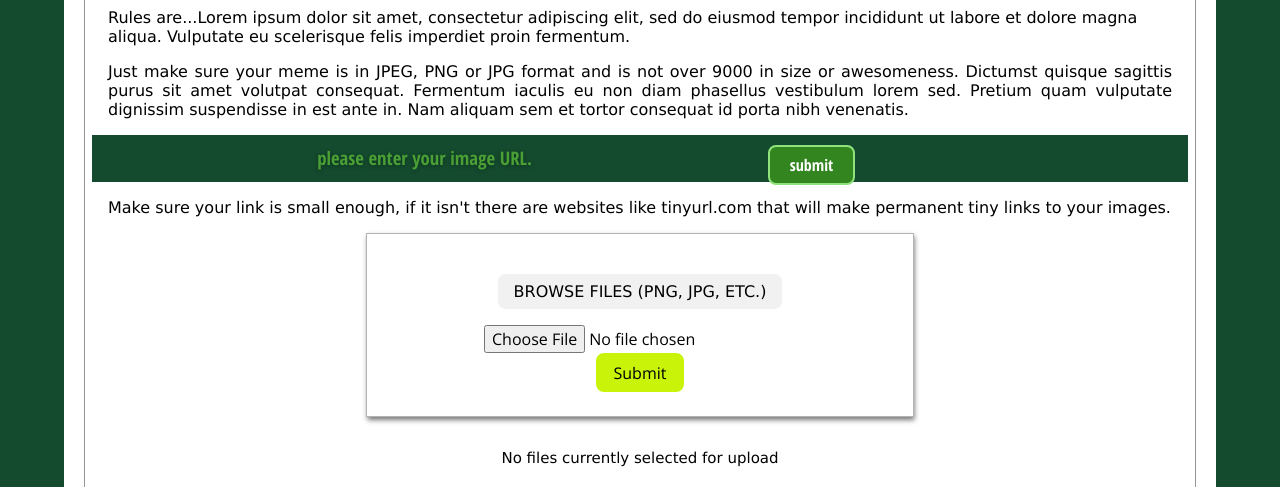
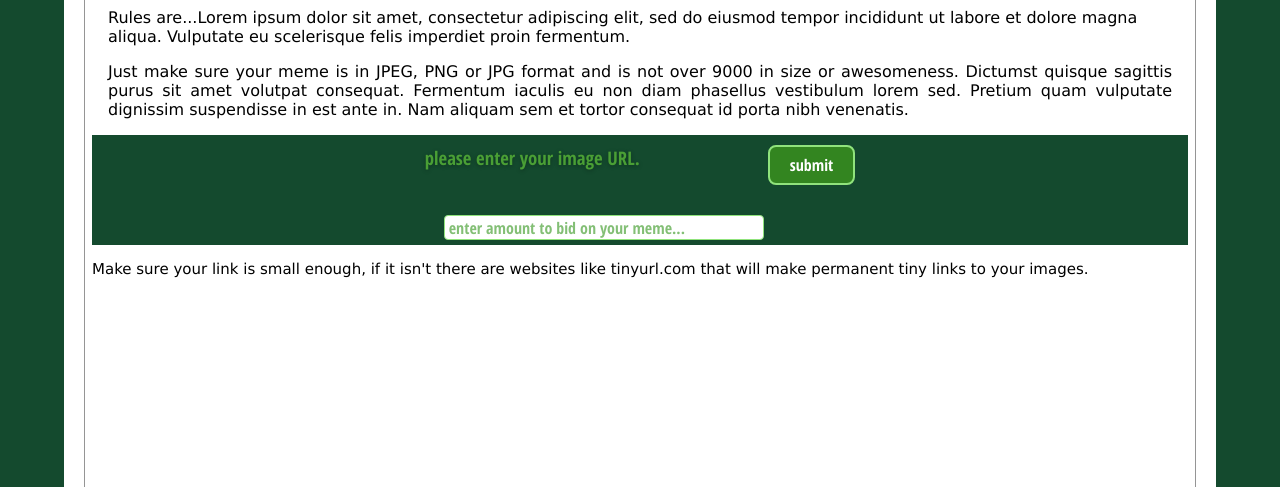
Before and after one commit to nonce-plus-1/ppi-tcr, a plain HTML site: page ui/memeSubmission.html in a window 1280 px wide. Shown: the part 313-800 px from the top of the page. Drawn offline with nearby package versions, Linux system fonts and the light colour scheme.

Commit message:
i fixed the merging stuff
and I added the input field into the submitmeme, and I took out the the old version on the meme

```diff
--- a/ui/css/style.css
+++ b/ui/css/style.css
@@ -2152,13 +2152,13 @@ color of base website
   {
       background: #144A2E;
       padding: 10px;
-      height: 47px;
+      height: 110px;
       font-family: 'Open Sans Condensed', sans-serif;
   }
 
   #imageURLDisplay
 {
-    padding-left: 20%;
+    padding-left: 30%;
     text-align: justify;
     color: #4a9f35;
     margin:auto;
@@ -2169,11 +2169,26 @@ color of base website
 {
     text-align: justify;
     padding-right: 30%;
+    width: 100px;
     color: #0D4400;
     margin:auto;
     font-family: 'Open Sans Condensed', sans-serif;
     border: 2px solid green;
     border-radius: 3px;
+    display: center;
+}
+
+#amountField
+{
+    text-align: justify;
+    padding-right: 30%;
+    width: 75px;
+    color: #0D4400;
+    margin:auto;
+    font-family: 'Open Sans Condensed', sans-serif;
+    border: 2px solid green;
+    border-radius: 3px;
+    display: center;
 }
 
 #urlInput form
@@ -2191,12 +2206,9 @@ color of base website
     padding: 4px;
     height: 25px;
     width: 320px;
-    display: inline-block;
     border: 1px solid #90e37c;
     border-radius: 4px;
-    box-sizing: border-box;
     color: #1B8900;
-    box-shadow: #0D4400;
     font-family: 'Open Sans Condensed', sans-serif;
 }
 
@@ -2237,6 +2249,11 @@ color of base website
     height: 100px;
 }
 
+#bigboy_spacer
+{
+    height: 200px;
+}
+
 #tiny_spacer
 {
     height: 10px;
--- a/ui/memeSubmission.html
+++ b/ui/memeSubmission.html
@@ -44,17 +44,28 @@
         Just make sure your meme is in JPEG, PNG or JPG format and is not over 9000 in size or awesomeness. Dictumst quisque sagittis purus sit amet volutpat consequat. Fermentum iaculis eu non diam phasellus vestibulum lorem sed. Pretium quam vulputate dignissim suspendisse in est ante in. Nam aliquam sem et tortor consequat id porta nibh venenatis.
     </p>
 
+
+
+
     <section id="urlInput">
         <h1 id="imageURLDisplay">please enter your image URL.</h1>
         <form>
             <input id="urlField" type="text" placeholder="maximum 250 characters...">
             <button id="userSubmit" type="button" class="submitButton" onclick="sendWhatever()">submit</button>
+            <section id="spacer"></section>
+            <input id="amountField" type="text" placeholder="enter amount to bid on your meme...">
         </form>
     </section>
 
-    <p class="w3-container">
-        Make sure your link is small enough, if it isn't there are websites like tinyurl.com that will make permanent tiny links to your images.
-    </p>
+
+    <div class="preview">
+        <p class="w3-medium">Make sure your link is small enough, if it isn't there are websites like tinyurl.com that will make permanent tiny links to your images.</p>
+    </div>
+
+
+
+
+
 <!--
     <div id="drop-area">
         <form class="w3-center" method="post">
@@ -98,15 +109,18 @@
     </form> -->
 
 
+
+
+<!--
     <div>
        <div id="drop-area">
         <form class="w3-center" method="post">
             <!-- <label class="nameInputLabel">MEME TITLE: </label>
             <input class="w3-input w3-hover-light-gray w3-show-inline-block" type="text" style="width: 40%;"> -->
-            <div class="uploadBorder" id="drop-area">
+<!--        <div class="uploadBorder" id="drop-area">
                 <!-- <p>DRAG AND DROP</p> -->
                 <!-- <p>OR</p> -->
-                <div>
+<!--            <div>
                     <p>
                         <label class="w3-button w3-light-gray w3-ripple w3-round-large" for="image_uploads">BROWSE FILES (PNG, JPG, ETC.)</label>
                     </p>
@@ -125,6 +139,9 @@
         </form>
     </div>
 </section>
+
+-->
+<section id="bigboy_spacer"></section>
 
 
 <footer class="w3-container w3-light-grey w3-center">
```
Also changed, not shown: ui/index.html (+114 -105 lines).
